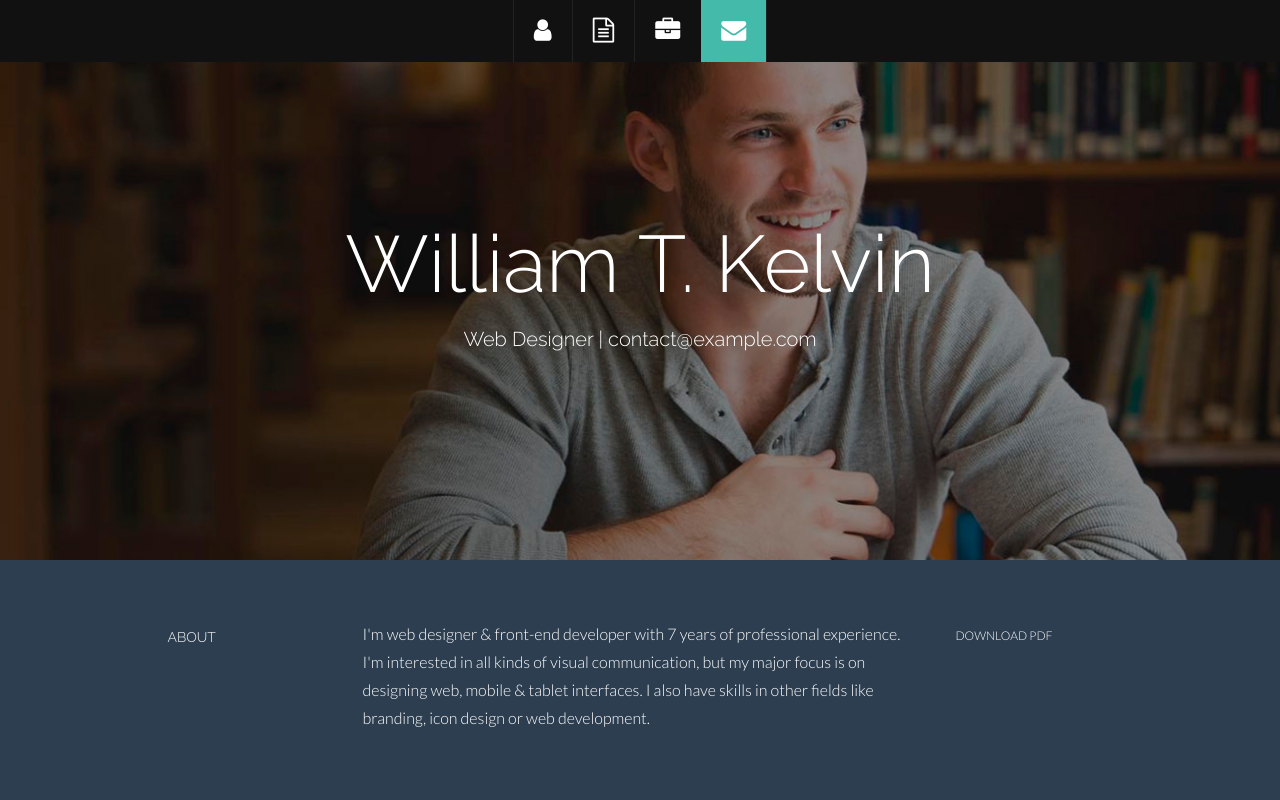
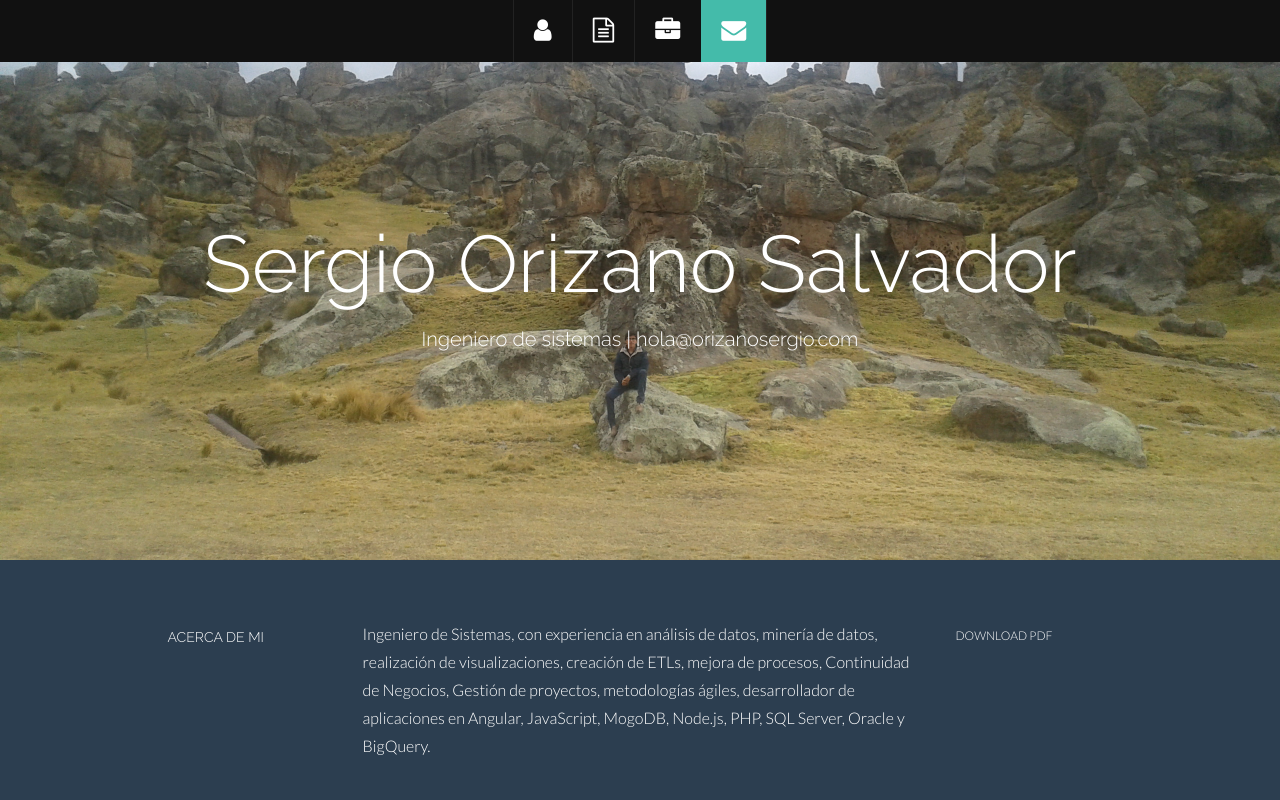
Before and after one commit to sorizano/svos, a plain HTML site: page index.html in a window 1280 px wide. Shown: the top 800 px of the page. Drawn offline with Linux system fonts and the light colour scheme.

Commit message:
primeros cambios

```diff
--- a/css/style.css
+++ b/css/style.css
@@ -15,13 +15,20 @@ body {
     -webkit-overflow-scrolling: touch;
 }
 
+
 /* Titles */
 
-h1, h2, h3, h4, h5, h6 {
+h1,
+h2,
+h3,
+h4,
+h5,
+h6 {
     font-family: "Raleway";
     font-weight: 300;
     color: #333;
 }
+
 
 /* Paragraph & Typographic */
 
@@ -33,6 +40,7 @@ p {
 .centered {
     text-align: center;
 }
+
 
 /* Links */
 
@@ -46,13 +54,15 @@ a {
     transition: color 0.1s ease-in, background 0.1s ease-in;
 }
 
-a:hover, a:focus {
+a:hover,
+a:focus {
     color: #7b7b7b;
     text-decoration: none;
     outline: 0;
 }
 
-a:before, a:after {
+a:before,
+a:after {
     -webkit-transition: color 0.1s ease-in, background 0.1s ease-in;
     -moz-transition: color 0.1s ease-in, background 0.1s ease-in;
     -ms-transition: color 0.1s ease-in, background 0.1s ease-in;
@@ -68,6 +78,7 @@ hr {
     margin: 1em 0;
     padding: 0;
 }
+
 
 /*---------------------------------------------------
 3.1 Topbar
@@ -92,6 +103,7 @@ hr {
     line-height: 0;
     text-align: center;
 }
+
 
 /*
 Top Bar
@@ -149,14 +161,16 @@ By default, top navigation bar uses "fixed" position
     font-size: 25px;
 }
 
+
 /*---------------------------------------------------
 SECTION WRAPS
 ---------------------------------------------------*/
 
+
 /* Header Wrap */
 
 #headerwrap {
-  background: url(../img/header-bg.jpg) no-repeat center top;
+    background: url(../img/sos_portada.jpg) no-repeat center top;
     margin-top: 60px;
     padding-top: 140px;
     text-align: center;
@@ -184,6 +198,7 @@ SECTION WRAPS
     color: white;
 }
 
+
 /* Intnro Wrap */
 
 #intro {
@@ -193,7 +208,8 @@ SECTION WRAPS
     color: white;
 }
 
-#intro h5, p {
+#intro h5,
+p {
     color: white;
 }
 
@@ -211,7 +227,8 @@ SECTION WRAPS
     color: white;
 }
 
-#skillswrap h5, p {
+#skillswrap h5,
+p {
     color: white;
 }
 
@@ -238,6 +255,7 @@ SECTION WRAPS
     color: #1abc9c;
 }
 
+
 /* Copyright Wrap */
 
 #copyrights {
@@ -255,6 +273,7 @@ SECTION WRAPS
 .credits {
     color: #999;
 }
+
 
 /* Global Values */
 
@@ -285,13 +304,15 @@ sm {
     font-size: 12px;
 }
 
+
 /* Contact Form */
 
 .contact-form label {
     color: #999;
 }
 
-.contact-form input, .contact-form textarea {
+.contact-form input,
+.contact-form textarea {
     padding: 10px 12px;
     border-radius: 0;
     box-shadow: none;
@@ -350,7 +371,6 @@ sm {
         -webkit-transform: rotate(0deg);
         transform: rotate(0deg);
     }
-
     100% {
         -webkit-transform: rotate(360deg);
         transform: rotate(360deg);
@@ -362,7 +382,6 @@ sm {
         -webkit-transform: rotate(0deg);
         transform: rotate(0deg);
     }
-
     100% {
         -webkit-transform: rotate(360deg);
         transform: rotate(360deg);
--- a/index.html
+++ b/index.html
@@ -34,10 +34,10 @@
                 <div class="row">
                     <div class="dropdown">
                         <ul id="nav" class="nav">
-                            <li class="menu-item"><a class="smothscroll" href="#about" title="About"><i class="fa fa-user"></i></a></li>
-                            <li class="menu-item"><a class="smothscroll" href="#resume" title="Resume"><i class="fa fa-file-text-o"></i></a></li>
-                            <li class="menu-item"><a class="smothscroll" href="#work" title="Works"><i class="fa fa-briefcase"></i></a></li>
-                            <li class="menu-item"><a class="smothscroll" href="#contact" title="Contact"><i class="fa fa-envelope"></i></a></li>
+                            <li class="menu-item"><a class="smothscroll" href="#about" title="Inicio"><i class="fa fa-user"></i></a></li>
+                            <li class="menu-item"><a class="smothscroll" href="#resume" title="Resumen"><i class="fa fa-file-text-o"></i></a></li>
+                            <li class="menu-item"><a class="smothscroll" href="#work" title="Trabajos"><i class="fa fa-briefcase"></i></a></li>
+                            <li class="menu-item"><a class="smothscroll" href="#contact" title="Contacto"><i class="fa fa-envelope"></i></a></li>
                         </ul>
                         <!--/ uL#nav -->
                     </div>
@@ -59,8 +59,8 @@
         <div class="container">
             <div class="row centered">
                 <div class="col-lg-12">
-                    <h1>William T. Kelvin</h1>
-                    <h3>Web Designer | contact@example.com</h3>
+                    <h1>Sergio Orizano Salvador</h1>
+                    <h3>Ingeniero de sistemas | hola@orizanosergio.com</h3>
                 </div>
                 <!--/.col-lg-12 -->
             </div>
@@ -77,11 +77,11 @@
                 <div class="row">
 
                     <div class="col-lg-2 col-lg-offset-1">
-                        <h5>ABOUT</h5>
+                        <h5>ACERCA DE MI</h5>
                     </div>
                     <div class="col-lg-6">
-                        <p>I'm web designer & front-end developer with 7 years of professional experience. I'm interested in all kinds of visual communication, but my major focus is on designing web, mobile & tablet interfaces. I also have skills in other
-                            fields like branding, icon design or web development.</p>
+                        <p>Ingeniero de Sistemas, con experiencia en análisis de datos, minería de datos, realización de visualizaciones, creación de ETLs, mejora de procesos, Continuidad de Negocios, Gestión de proyectos, metodologías ágiles, desarrollador
+                            de aplicaciones en Angular, JavaScript, MogoDB, Node.js, PHP, SQL Server, Oracle y BigQuery. </p>
                     </div>
                     <div class="col-lg-3">
                         <p><a href="#"><i class="icon-file"></i></a>
```
Also changed, not shown: img/sos_portada.jpg (added). Lines whose indentation alone changed are shown as unchanged.
